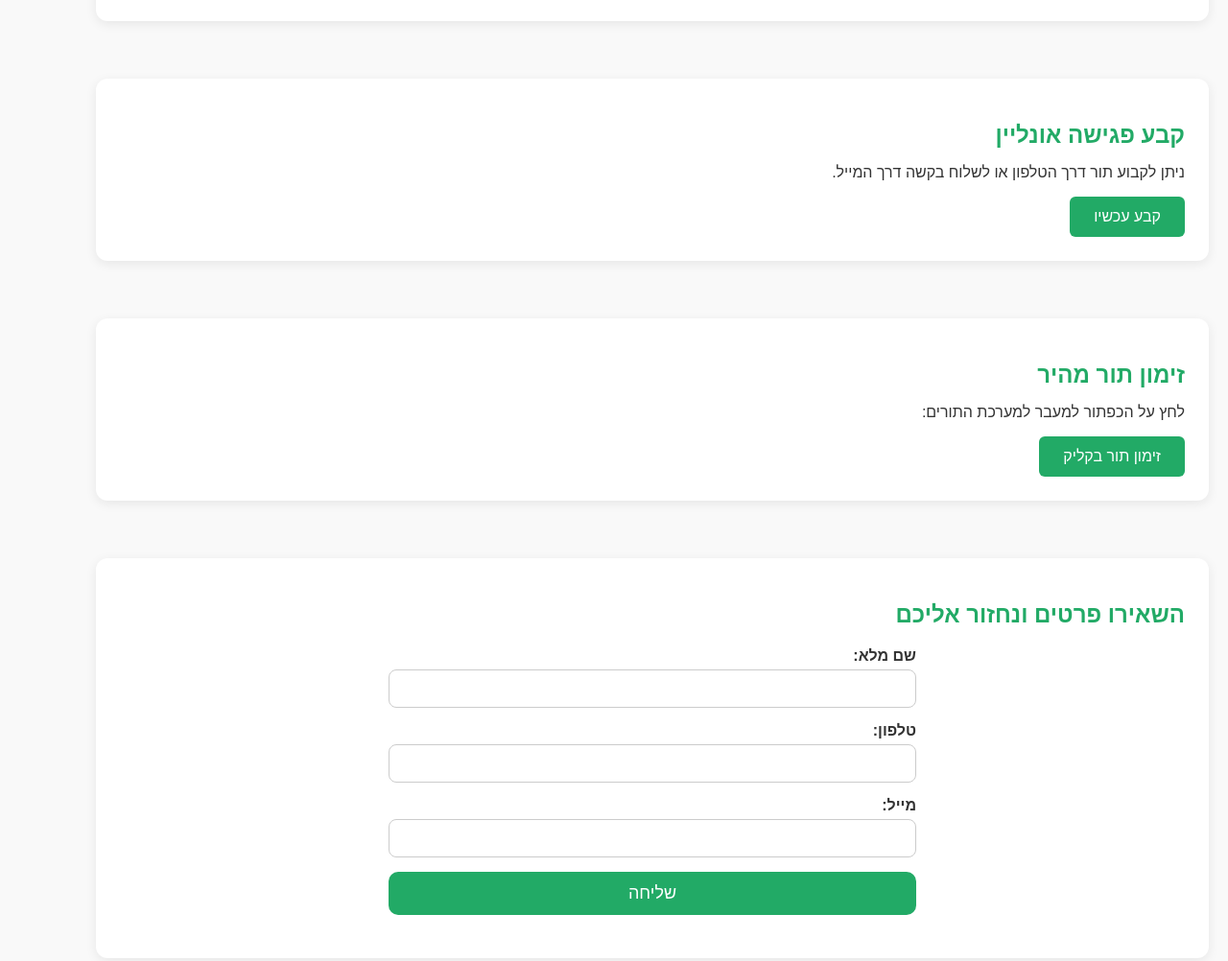
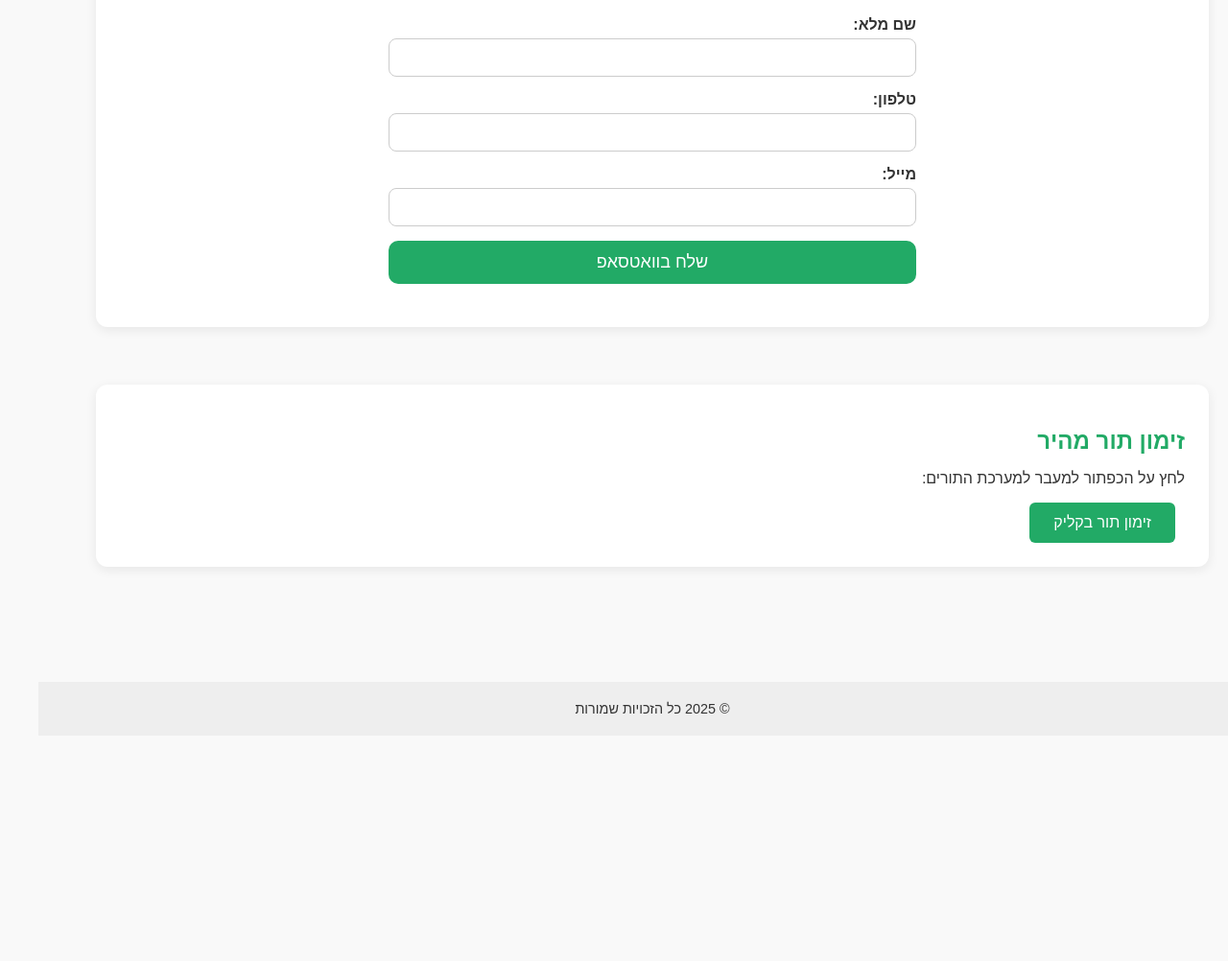
Before and after one commit to vlady64-afk/osteopathy, a plain HTML site: page index.html in a window 1280 px wide. Shown: the part 720-1722 px from the top of the page at 96% size. After the commit the page ends 1487 px from the top, so only its background shows below. Drawn offline with Linux system fonts and the light colour scheme.

Commit message:
Update index.html

```diff
--- a/index.html
+++ b/index.html
@@ -75,6 +75,7 @@
         padding: 12px 25px;
         border-radius: 6px;
         transition: background 0.3s;
+        margin-right: 10px;
     }
 
     a.button:hover {
@@ -153,41 +154,29 @@
         <p>טלפון: 050-1234567</p>
         <p>אימייל: info@osteopat.co.il</p>
         <a class="button" href="mailto:info@osteopat.co.il">שלח מייל</a>
-    </section>
 
-    <section class="fade">
-        <h2>קבע פגישה אונליין</h2>
-        <p>ניתן לקבוע תור דרך הטלפון או לשלוח בקשה דרך המייל.</p>
-        <a class="button" href="mailto:info@osteopat.co.il">קבע עכשיו</a>
+        <!-- WhatsApp кнопка -->
+        <form id="waForm" class="contact-form">
+            <label>
+                שם מלא:
+                <input type="text" id="waName" required>
+            </label>
+            <label>
+                טלפון:
+                <input type="tel" id="waPhone" required>
+            </label>
+            <label>
+                מייל:
+                <input type="email" id="waEmail" required>
+            </label>
+            <button type="button" onclick="sendToWA()">שלח בוואטסאפ</button>
+        </form>
     </section>
 
     <section class="fade">
         <h2>זימון תור מהיר</h2>
         <p>לחץ על הכפתור למעבר למערכת התורים:</p>
         <a class="button" href="https://plannieapp.com/?name=רוניפפוביאן" target="_blank">זימון תור בקליק</a>
-    </section>
-
-    <!-- --- Форма контакта --- -->
-    <section class="fade">
-        <h2>השאירו פרטים ונחזור אליכם</h2>
-        <form action="https://formspree.io/f/YOUR_ID_HERE" method="POST" class="contact-form">
-            <label>
-                שם מלא:
-                <input type="text" name="name" required>
-            </label>
-
-            <label>
-                טלפון:
-                <input type="tel" name="phone" required>
-            </label>
-
-            <label>
-                מייל:
-                <input type="email" name="email" required>
-            </label>
-
-            <button type="submit">שליחה</button>
-        </form>
     </section>
 
 </main>
@@ -206,8 +195,21 @@
             }
         });
     }, { threshold: 0.2 });
+    sections.forEach(section => observer.observe(section));
 
-    sections.forEach(section => observer.observe(section));
+    // WhatsApp функция
+    function sendToWA() {
+        const name = document.getElementById("waName").value;
+        const phone = document.getElementById("waPhone").value;
+        const email = document.getElementById("waEmail").value;
+
+        const message = `שם: ${name}\nטלפון: ${phone}\nמייל: ${email}`;
+
+        // Вставь свой номер в формате 9725XXXXXXX
+        const waNumber = "9725XXXXXXXX";
+        const url = `https://wa.me/${waNumber}?text=${encodeURIComponent(message)}`;
+        window.open(url, "_blank");
+    }
 </script>
 
 </body>
```
